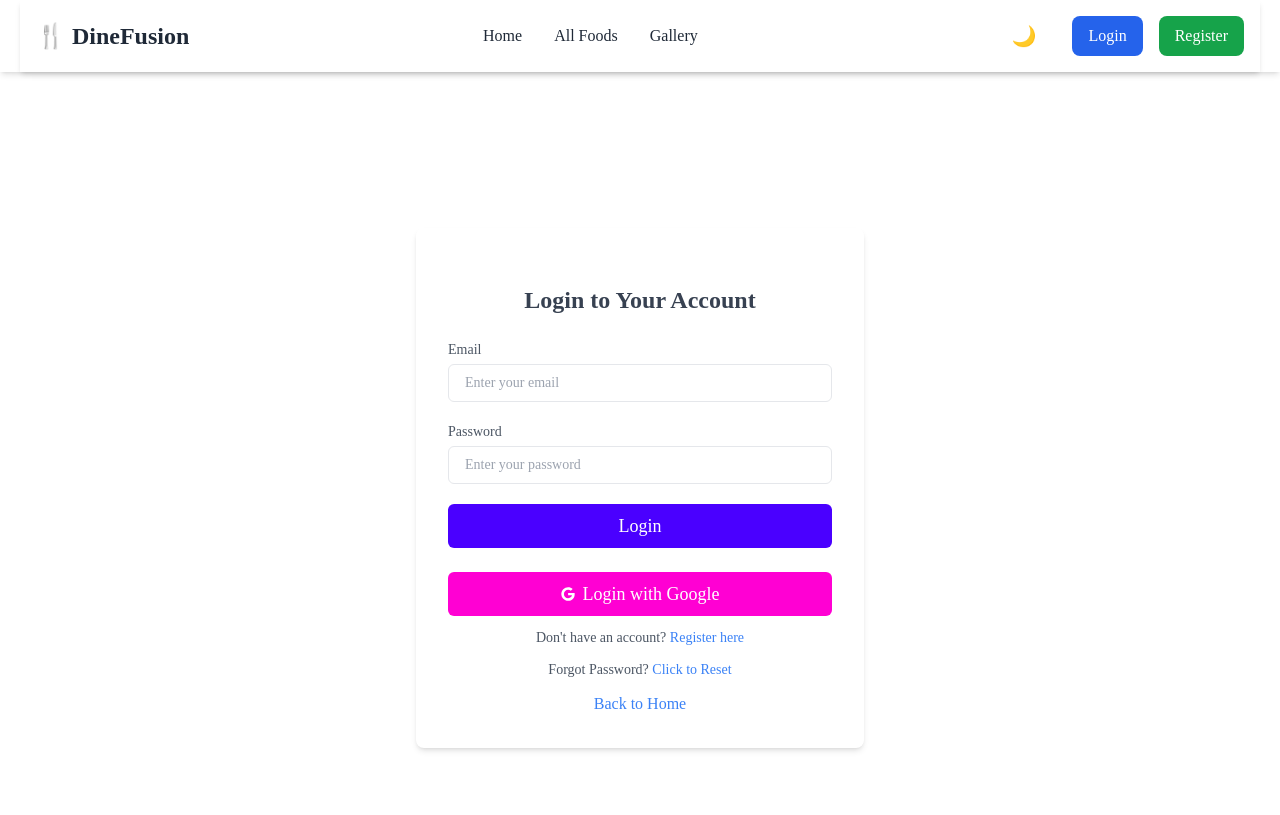
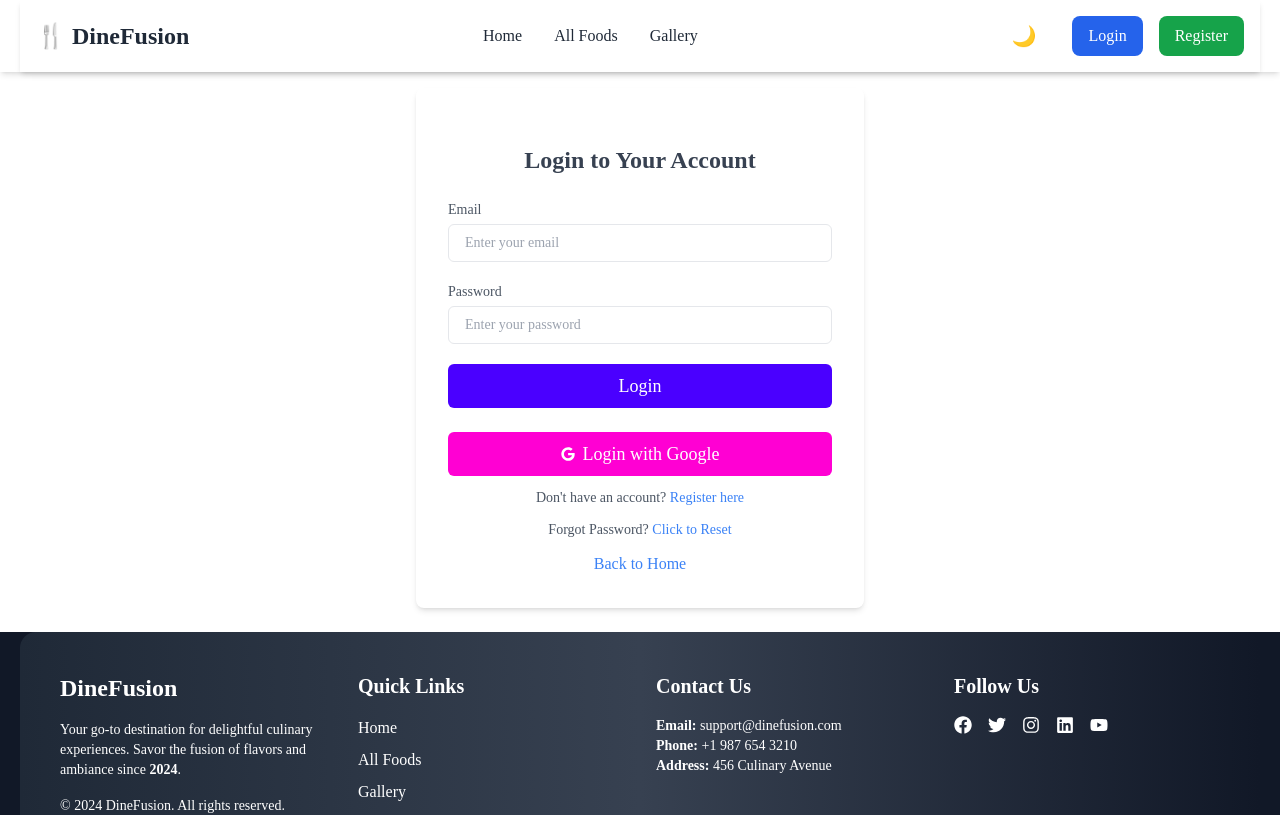
Before and after one commit to rajeshbd99/Restaurant_Management_Client, a React (Vite) app: page /login in a window 1280 px wide. Shown: the top 815 px of the page. Built offline with nearby package versions, Linux system fonts and the light colour scheme; no server answers; a web font is replaced by a local one.

Commit message:
Refactor layout and styling in multiple components; adjust price color in SingleFoodPage, remove unnecessary classes in Login and Register pages, and simplify delete button styling in MyOrdersPage for improved UI consistency.

```diff
--- a/src/components/SingleFoodPage.jsx
+++ b/src/components/SingleFoodPage.jsx
@@ -70,7 +70,7 @@ const SingleFoodPage = () => {
           <h1 className="text-4xl font-extrabold text-gray-900 hover:text-indigo-600 transition-colors duration-300">{food.name}</h1>
           <p className="text-lg text-gray-700">{food.description}</p>
           <div className="flex items-center gap-4 text-xl font-semibold text-gray-800">
-            <span className="text-green-600">Price: ${formatPrice(food.price)}</span>
+            <span className="text-blue-600">Price: ${formatPrice(food.price)}</span>
             <span className="text-gray-500">|</span>
             <span className="text-gray-600">Available Quantity: {food.quantity}</span>
           </div>
--- a/src/pages/Login/Login.jsx
+++ b/src/pages/Login/Login.jsx
@@ -68,7 +68,7 @@ const handleSubmit = async (e) => {
   };
 
   return (
-    <div className="flex flex-col items-center justify-center min-h-screen px-4">
+    <div className="flex flex-col items-center justify-center px-4">
       <ToastContainer />
       <div className="w-full max-w-md p-8 space-y-6 rounded-lg shadow-md">
         <div className="">
--- a/src/pages/MyOrdersPage.jsx
+++ b/src/pages/MyOrdersPage.jsx
@@ -113,7 +113,7 @@ const MyOrdersPage = () => {
                   <td className="p-3">
                     <button
                       onClick={() => handleDelete(order._id)}
-                      className="btn btn-error btn-sm w-full sm:w-auto"
+                      className="btn btn-sm w-full sm:w-auto"
                     >
                       Delete
                     </button>
--- a/src/pages/Register/Register.jsx
+++ b/src/pages/Register/Register.jsx
@@ -90,7 +90,7 @@ const Register = () => {
     };
 
     return (
-        <div className="flex items-center justify-center min-h-screen  px-4">
+        <div className="flex items-center justify-center px-4">
             {/* Toast Container */}
             <ToastContainer />
             <div className="w-full max-w-md p-8 space-y-6 rounded-lg shadow-md">
```
